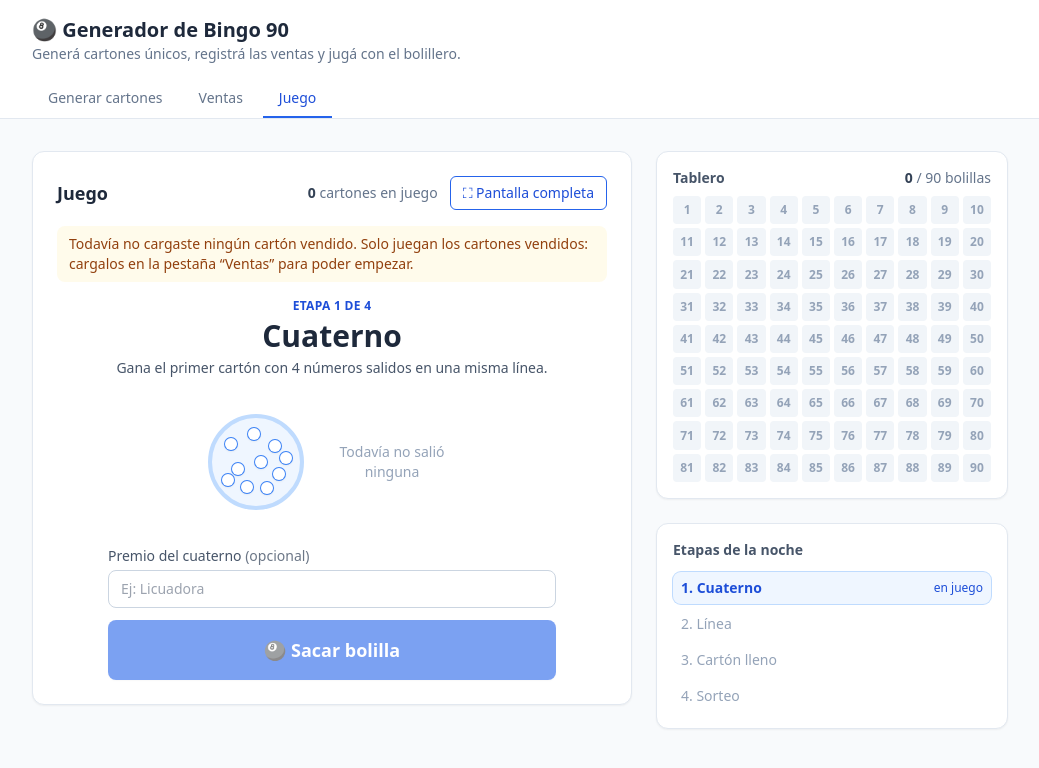
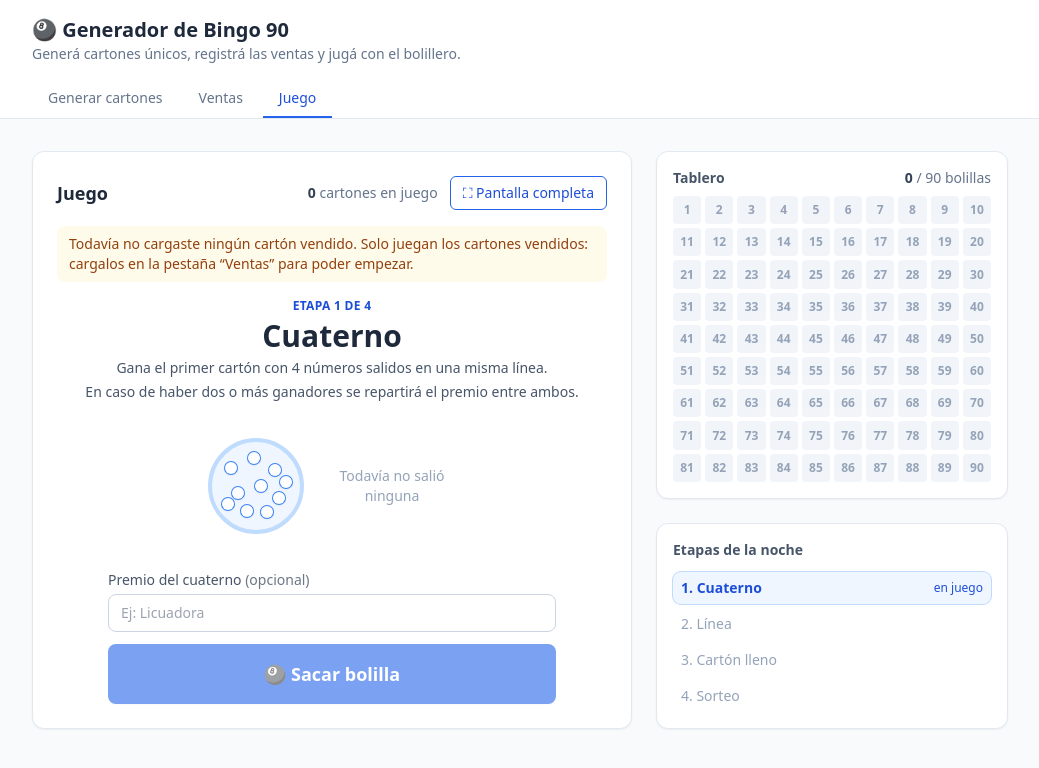
Before and after one commit to totem2012/bingo_90, a React (Vite) app: page / in a window 1280 px wide. Both pictures are taken after a click on the button "Juego". Shown: the top 768 px of the page, without its empty margins (120-1159 px from the left). Built offline with nearby package versions, Linux system fonts and the light colour scheme.

Commit message:
feat: aclarar reparticion de premio en caso de empate

```diff
--- a/src/components/juego/PanelJuego.tsx
+++ b/src/components/juego/PanelJuego.tsx
@@ -32,11 +32,26 @@ export const DURACION_SORTEO = 1500;
 const PASO_ANIMACION = 70;
 
 /** Qué hay que lograr en cada modalidad, para explicarlo en pantalla. */
-const REGLA: Record<Modalidad, string> = {
-  cuaterna: "Gana el primer cartón con 4 números salidos en una misma línea.",
-  fila: "Gana el primer cartón que complete una línea entera (sus 5 números).",
-  lleno: "Gana el primer cartón con sus 15 números salidos.",
-  sorteo: "Sale un cartón al azar entre todos los vendidos.",
+const REGLA: Record<Modalidad, { regla: string; aclaracion?: string }> = {
+  cuaterna: {
+    regla: "Gana el primer cartón con 4 números salidos en una misma línea.",
+    aclaracion:
+      "En caso de haber dos o más ganadores se repartirá el premio entre ambos.",
+  },
+  fila: {
+    regla:
+      "Gana el primer cartón que complete una línea entera (sus 5 números).",
+    aclaracion:
+      "En caso de haber dos o más ganadores se repartirá el premio entre ambos.",
+  },
+  lleno: {
+    regla: "Gana el primer cartón con sus 15 números salidos.",
+    aclaracion:
+      "En caso de haber dos o más ganadores se repartirá el premio entre ambos.",
+  },
+  sorteo: {
+    regla: "Sale un cartón al azar entre todos los vendidos.",
+  },
 };
 
 /** "del cuaterno", "del sorteo"… para los textos. */
@@ -252,9 +267,14 @@ export function PanelJuego() {
           >
             {NOMBRE_MODALIDAD[modalidad]}
           </span>
-          <span className={["text-sm", textoSuave].join(" ")}>
-            {REGLA[modalidad]}
-          </span>
+          <p className={["text-sm", textoSuave].join(" ")}>
+            {REGLA[modalidad].regla}
+          </p>
+          {REGLA[modalidad].aclaracion && (
+            <p className={["text-sm", textoSuave].join(" ")}>
+              {REGLA[modalidad].aclaracion}
+            </p>
+          )}
         </div>
 
         {enBolillero ? (
```
